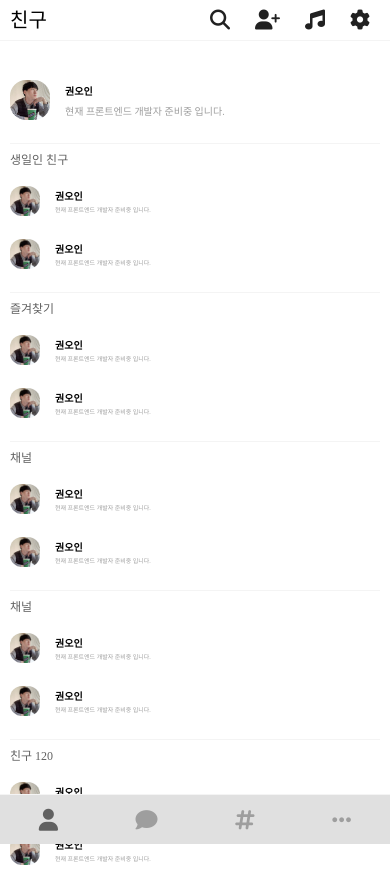
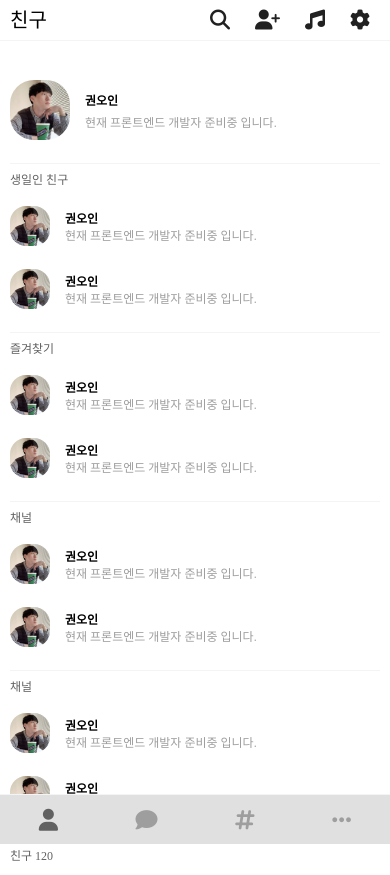
Before and after one commit to EthanKwon/WEB_Kakao, a plain HTML site: page index.html in a window 390 px wide. Shown: the top 875 px of the page. Drawn offline with Linux system fonts and the light colour scheme.

Commit message:
Update friends.css

```diff
--- a/assets/css/friends.css
+++ b/assets/css/friends.css
@@ -293,28 +293,6 @@
     margin: 70px 0;
   }
 
-  .profile .info .info_photo img {
-    width: 40px;
-    height: 40px;
-  }
-
-  .profile .info .info_contents {
-    font-size: 10px;
-  }
-
-  .friend .info .info_photo img {
-    width: 30px;
-    height: 30px;
-  }
-
-  .friend .info .info_contents {
-    font-size: 10px;
-  }
-
-  .friend .info .info_description {
-    font-size: 6px;
-  }
-
   #footer {
     display: none;
   }
```
